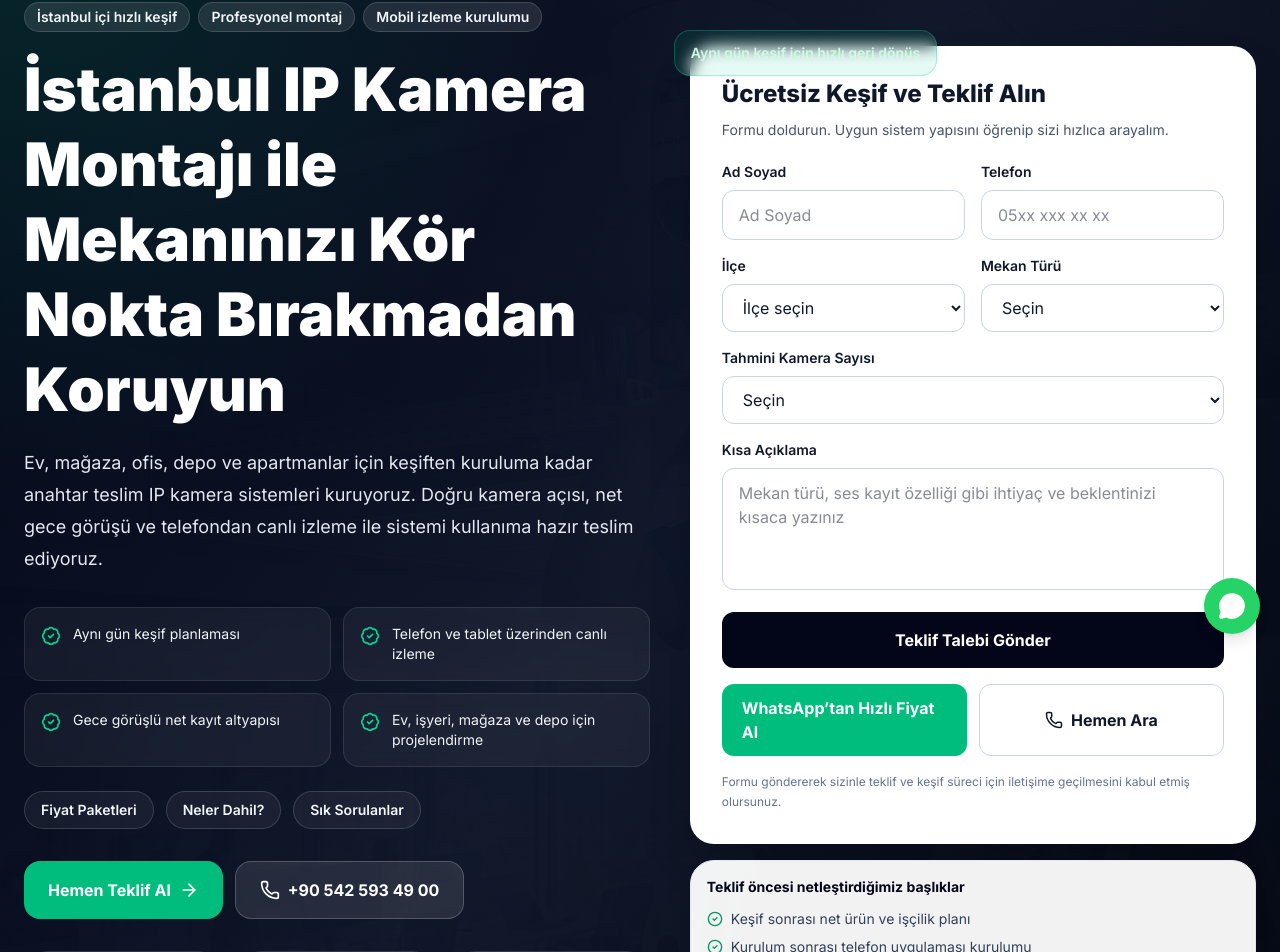
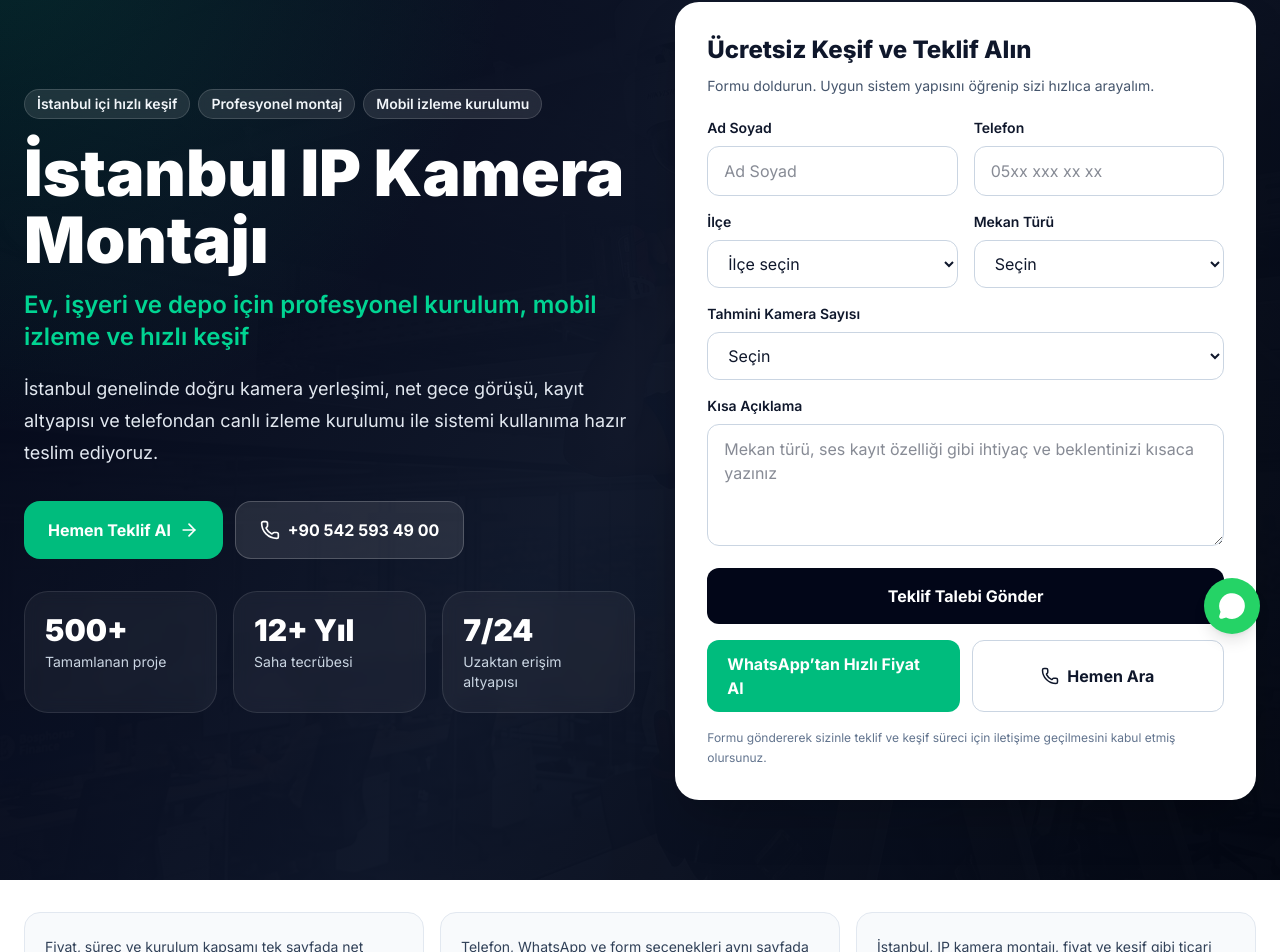
Before and after one commit to Alfasoylu/guvenlikservisi, a Next.js app: page /teklif/istanbul-ip-kamera-montaji in a window 1280 px wide. Shown: the part 142-1094 px from the top of the page. Built offline with nearby package versions, Linux system fonts and the light colour scheme.

Commit message:
Update page.tsx

```diff
--- a/src/app/teklif/istanbul-ip-kamera-montaji/page.tsx
+++ b/src/app/teklif/istanbul-ip-kamera-montaji/page.tsx
@@ -375,7 +375,6 @@ export default function IstanbulIpKameraMontajiPage() {
         type="application/ld+json"
         dangerouslySetInnerHTML={{ __html: JSON.stringify(reviewSchema) }}
       />
-
 <section className="relative overflow-hidden bg-slate-950 text-white">
   <div className="absolute inset-0">
     <Image
@@ -388,7 +387,7 @@ export default function IstanbulIpKameraMontajiPage() {
   </div>
   <div className="absolute inset-0 bg-[radial-gradient(circle_at_top_left,_rgba(16,185,129,0.18),_transparent_32%),linear-gradient(120deg,rgba(2,6,23,0.98),rgba(15,23,42,0.9),rgba(3,7,18,0.95))]" />
 
-        <div className="relative mx-auto grid max-w-7xl gap-10 px-4 py-14 md:px-6 lg:grid-cols-[1.05fr_0.95fr] lg:items-center lg:py-20">
+  <div className="relative mx-auto grid max-w-7xl gap-10 px-4 py-14 md:px-6 lg:grid-cols-[1fr_0.95fr] lg:items-center lg:py-20">
     <div>
       <div className="mb-5 flex flex-wrap gap-2 text-sm font-semibold text-slate-100">
         <span className="rounded-full border border-white/15 bg-white/10 px-3 py-1 backdrop-blur">
@@ -402,39 +401,18 @@ export default function IstanbulIpKameraMontajiPage() {
         </span>
       </div>
 
-            <h1 className="max-w-3xl text-4xl font-black leading-tight md:text-5xl xl:text-6xl">
-              İstanbul IP Kamera Montajı ile Mekanınızı Kör Nokta Bırakmadan Koruyun
+      <h1 className="max-w-2xl text-4xl font-black leading-tight md:text-5xl xl:text-[64px] xl:leading-[1.05]">
+        İstanbul IP Kamera Montajı
       </h1>
 
-            <p className="mt-5 max-w-2xl text-lg leading-8 text-slate-200">
-              Ev, mağaza, ofis, depo ve apartmanlar için keşiften kuruluma kadar anahtar teslim
-              IP kamera sistemleri kuruyoruz. Doğru kamera açısı, net gece görüşü ve telefondan
-              canlı izleme ile sistemi kullanıma hazır teslim ediyoruz.
+      <p className="mt-4 max-w-2xl text-xl font-semibold text-emerald-400 md:text-2xl">
+        Ev, işyeri ve depo için profesyonel kurulum, mobil izleme ve hızlı keşif
       </p>
 
-            <div className="mt-8 grid gap-3 sm:grid-cols-2">
-              {highlights.map((item) => (
-                <div
-                  key={item}
-                  className="flex items-start gap-3 rounded-2xl border border-white/10 bg-white/5 p-4 text-sm text-slate-100 backdrop-blur"
-                >
-                  <BadgeCheck className="mt-0.5 h-5 w-5 shrink-0 text-emerald-400" />
-                  <span>{item}</span>
-                </div>
-              ))}
-            </div>
-
-            <div className="mt-6 flex flex-wrap gap-3">
-              {quickLinks.map((item) => (
-                <a
-                  key={item.href}
-                  href={item.href}
-                  className="rounded-full border border-white/15 bg-white/5 px-4 py-2 text-sm font-semibold text-slate-100 transition hover:bg-white/10"
-                >
-                  {item.label}
-                </a>
-              ))}
-            </div>
+      <p className="mt-5 max-w-2xl text-lg leading-8 text-slate-200">
+        İstanbul genelinde doğru kamera yerleşimi, net gece görüşü, kayıt altyapısı
+        ve telefondan canlı izleme kurulumu ile sistemi kullanıma hazır teslim ediyoruz.
+      </p>
 
       <div className="mt-8 flex flex-col gap-3 sm:flex-row">
         <a
@@ -444,6 +422,7 @@ export default function IstanbulIpKameraMontajiPage() {
           Hemen Teklif Al
           <ArrowRight className="h-5 w-5" />
         </a>
+
         <a
           href={phoneHref}
           data-event="phone_click"
@@ -471,24 +450,11 @@ export default function IstanbulIpKameraMontajiPage() {
     </div>
 
     <div className="relative">
-            <div className="absolute -left-4 -top-4 hidden rounded-2xl border border-emerald-400/30 bg-emerald-400/10 px-4 py-3 text-sm font-semibold text-emerald-100 backdrop-blur lg:block">
-              Aynı gün keşif için hızlı geri dönüş
-            </div>
       <IstanbulIpCameraQuoteForm districts={districts} />
-            <div className="mt-4 rounded-3xl border border-slate-200 bg-white/95 p-4 text-sm text-slate-700 shadow-lg">
-              <div className="font-bold text-slate-950">Teklif öncesi netleştirdiğimiz başlıklar</div>
-              <div className="mt-3 grid gap-2">
-                {trustSignals.map((item) => (
-                  <div key={item} className="flex items-start gap-2">
-                    <CheckCircle2 className="mt-0.5 h-4 w-4 shrink-0 text-emerald-600" />
-                    <span>{item}</span>
-                  </div>
-                ))}
-              </div>
-            </div>
     </div>
   </div>
 </section>
+
 
       <section className="border-b border-slate-200 bg-white">
         <div className="mx-auto max-w-7xl px-4 py-8 md:px-6">
```
Lines whose indentation alone changed are shown as unchanged.
